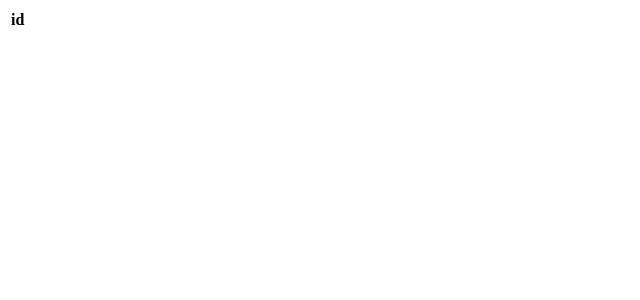
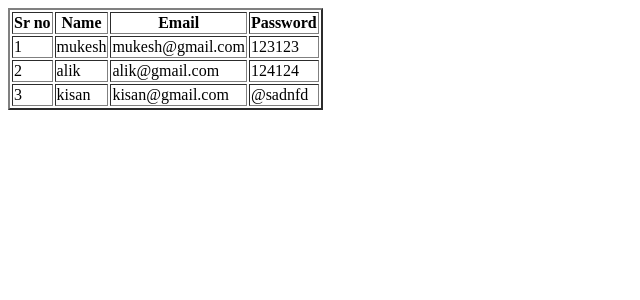
Before and after one commit to alikyadav111/earthquake-api, a React (Vite) app: page / in a window 1280 px wide. Shown: the top 300 px of the page, without its empty margins (0-640 px from the left). Built offline with nearby package versions, Linux system fonts and the light colour scheme.

Commit message:
mukesh change

```diff
--- a/src/App.jsx
+++ b/src/App.jsx
@@ -6,13 +6,35 @@ function App() {
 
   return (
     <>
-     <table>
+      <table border='2'>
         <thead>
           <tr>
-        <th>id</th>
+            <th>Sr no</th>
+            <th>Name</th>
+            <th>Email</th>
+            <th>Password</th>
           </tr>
-      <td></td>
         </thead>
+        <tbody>
+          <tr>
+            <td>1</td>
+            <td>mukesh</td>
+            <td>mukesh@gmail.com</td>
+            <td>123123</td>
+          </tr>
+          <tr>
+            <td>2</td>
+            <td>alik</td>
+            <td>alik@gmail.com</td>
+            <td>124124</td>
+          </tr>
+          <tr>
+            <td>3</td>
+            <td>kisan</td>
+            <td>kisan@gmail.com</td>
+            <td>@sadnfd</td>
+          </tr>
+        </tbody>
       </table>
     </>
   )
```
Lines whose indentation alone changed are shown as unchanged.
